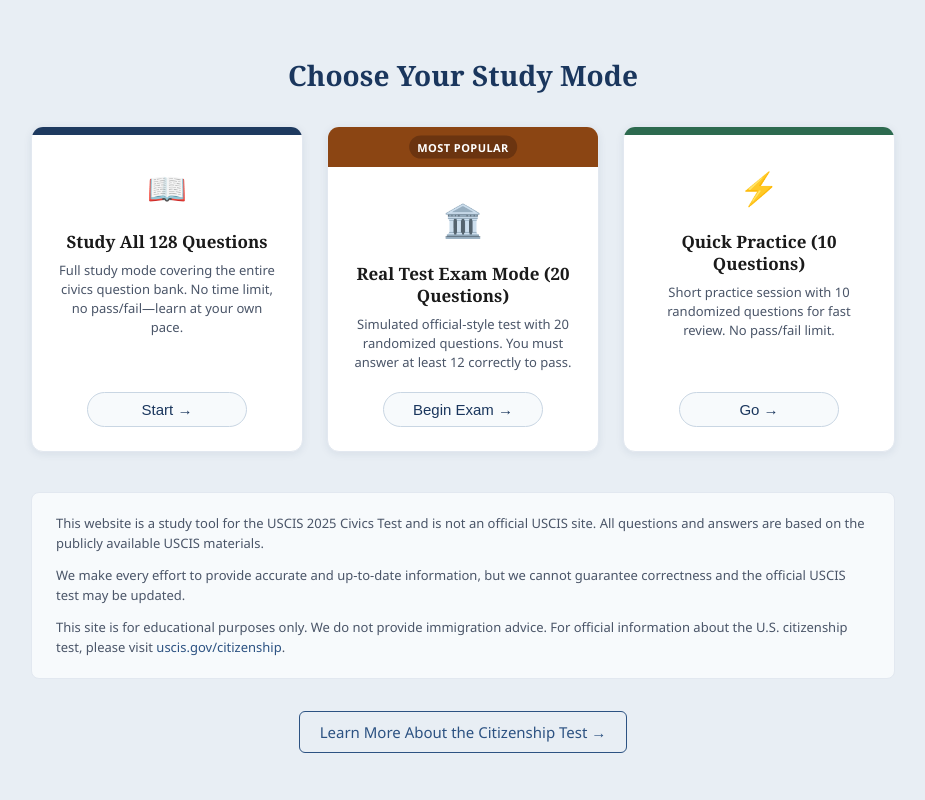
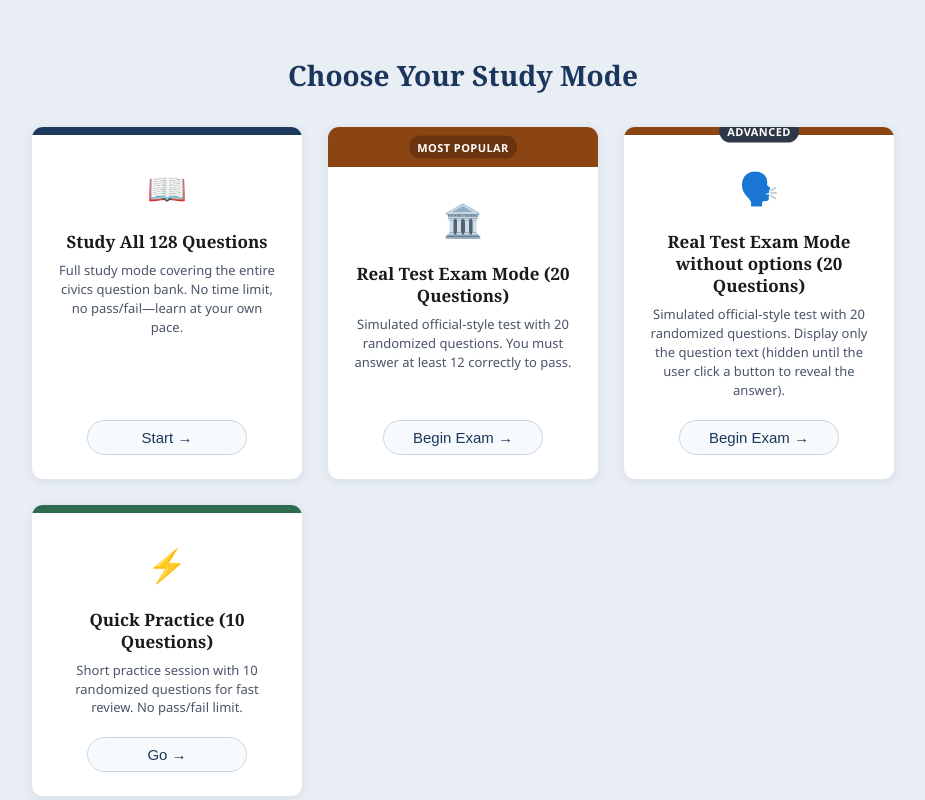
Before and after one commit to AndresArismendi/USA_128_Civics_Questions_2025, a React (Vite) app: page / in a window 1280 px wide. Shown: the top 800 px of the page, without its empty margins (177-1102 px from the left). Built offline with nearby package versions, Linux system fonts and the light colour scheme.

Commit message:
Add advaced real option with no options

```diff
--- a/src/App.jsx
+++ b/src/App.jsx
@@ -6,6 +6,7 @@ import About from './components/About.jsx'
 
 const EXAM_QUESTION_COUNT = 20
 const EXAM_PASS_THRESHOLD = 12
+const EXAM_NO_OPTIONS_QUESTION_COUNT = 20
 const QUICK_QUESTION_COUNT = 10
 
 function shuffleArray(array) {
@@ -64,6 +65,8 @@ function App() {
       questions = shuffled
     } else if (selectedMode === 'exam') {
       questions = shuffled.slice(0, Math.min(EXAM_QUESTION_COUNT, shuffled.length))
+    } else if (selectedMode === 'real_no_options') {
+      questions = shuffled.slice(0, Math.min(EXAM_NO_OPTIONS_QUESTION_COUNT, shuffled.length))
     } else {
       questions = shuffled.slice(0, Math.min(QUICK_QUESTION_COUNT, shuffled.length))
     }
@@ -120,9 +123,10 @@ function App() {
     <div className="app">
       <Test
         key={sessionKey}
+        mode={selectedMode}
         quizData={quizDataForMode}
         passThreshold={passThreshold}
-        onBackToStart={() => {setSelectedMode(null); setSelectedLanguage(null)}}
+        onBackToStart={() => { setSelectedMode(null); setSelectedLanguage(null) }}
         onRestart={() => setSessionKey((k) => k + 1)}
       />
     </div>
--- a/src/components/StartPage.jsx
+++ b/src/components/StartPage.jsx
@@ -19,6 +19,15 @@ const MODES = {
     description: 'Simulated official-style test with 20 randomized questions. You must answer at least 12 correctly to pass.',
     buttonLabel: 'Begin Exam →',
     badge: 'Most Popular',
+  },
+  real_no_options: {
+    id: 'real_no_options',
+    headerClass: 'card-header exam',
+    icon: '🗣️',
+    title: 'Real Test Exam Mode without options (20 Questions)',
+    description: 'Simulated official-style test with 20 randomized questions. Display only the question text (hidden until the user click a button to reveal the answer).',
+    buttonLabel: 'Begin Exam →',
+    badge: 'Advanced',
   },
   quick: {
     id: 'quick',
@@ -111,6 +120,19 @@ function StartPage({ totalQuestions, onSelectMode, onShowAbout }) {
           </div>
         </div>
         <div className="mode-card">
+          <div className={MODES.real_no_options.headerClass}>
+            <span className="mode-badge" style={{ backgroundColor: '#2d3748' }}>{MODES.real_no_options.badge}</span>
+          </div>
+          <div className="mode-card-body">
+            <div className="mode-card-icon exam" aria-hidden="true">{MODES.real_no_options.icon}</div>
+            <h2 className="mode-card-title">{MODES.real_no_options.title}</h2>
+            <p className="mode-card-desc">{MODES.real_no_options.description}</p>
+            <button type="button" className="mode-card-btn" onClick={() => setPendingMode('real_no_options')}>
+              {MODES.real_no_options.buttonLabel}
+            </button>
+          </div>
+        </div>
+        <div className="mode-card">
           <div className={MODES.quick.headerClass} />
           <div className="mode-card-body">
             <div className="mode-card-icon quick" aria-hidden="true">{MODES.quick.icon}</div>
--- a/src/components/Test.jsx
+++ b/src/components/Test.jsx
@@ -10,11 +10,12 @@ function shuffleOptions(array) {
   return copy
 }
 
-const Test = ({ quizData, passThreshold, onBackToStart, onRestart }) => {
+const Test = ({ quizData, passThreshold, onBackToStart, onRestart, mode }) => {
   const { title = 'Civics Questionnaire', subtitle, questions } = quizData
   const [currentQuestionIndex, setCurrentQuestionIndex] = useState(0)
   const [score, setScore] = useState(0)
   const [selectedAnswer, setSelectedAnswer] = useState(null)
+  const [showAnswer, setShowAnswer] = useState(false) // New state for Real Mode
   const [showResults, setShowResults] = useState(false)
   const [showAdBreak, setShowAdBreak] = useState(false)
   const [adCountdown, setAdCountdown] = useState(0)
@@ -25,6 +26,7 @@ const Test = ({ quizData, passThreshold, onBackToStart, onRestart }) => {
     () => shuffleOptions(currentQuestion.options),
     [currentQuestion]
   )
+  const isRealMode = mode === 'real_no_options'
   const isLastQuestion = currentQuestionIndex === questions.length - 1
   const questionNumber = currentQuestionIndex + 1
   const progressPercent = showResults
@@ -53,6 +55,11 @@ const Test = ({ quizData, passThreshold, onBackToStart, onRestart }) => {
       }
     }
   }
+
+  // Reset showAnswer state when question changes
+  useEffect(() => {
+    setShowAnswer(false)
+  }, [currentQuestionIndex])
 
   useEffect(() => {
     if (!showAdBreak || adCountdown <= 0) return
@@ -91,6 +98,7 @@ const Test = ({ quizData, passThreshold, onBackToStart, onRestart }) => {
     setCurrentQuestionIndex(0)
     setScore(0)
     setSelectedAnswer(null)
+    setShowAnswer(false)
     setShowResults(false)
   }
 
@@ -152,7 +160,11 @@ const Test = ({ quizData, passThreshold, onBackToStart, onRestart }) => {
           </p>
         )}
         <div className="feedback results">
-          Your score: <strong>{score} out of {questions.length}</strong> correct.
+          {mode !== 'real_no_options' ? (
+            <span>Your score: <strong>{score} out of {questions.length}</strong> correct.</span>
+          ) : (
+            <span>Exam completed.</span>
+          )}
         </div>
         <div className="results-actions">
           <button type="button" className="next-btn" onClick={handleRestart}>
@@ -184,6 +196,8 @@ const Test = ({ quizData, passThreshold, onBackToStart, onRestart }) => {
         Question {questionNumber} of {questions.length}
       </p>
       <h2 className="question">{currentQuestion.question}</h2>
+
+      {!isRealMode && (
         <ul className="options">
           {optionsInRandomOrder.map((optionText) => (
             <li key={optionText}>
@@ -198,7 +212,37 @@ const Test = ({ quizData, passThreshold, onBackToStart, onRestart }) => {
             </li>
           ))}
         </ul>
-      {selectedAnswer !== null && (
+      )}
+
+      {/* Real Exam Mode: Show Answer Button */}
+      {isRealMode && !showAnswer && (
+        <div style={{ marginTop: '2rem', textAlign: 'center' }}>
+          <button
+            type="button"
+            className="next-btn"
+            onClick={() => setShowAnswer(true)}
+          >
+            Show Correct Answer
+          </button>
+        </div>
+      )}
+
+      {/* Real Exam Mode: Answer Revealed */}
+      {isRealMode && showAnswer && (
+        <>
+          <p className="feedback correct-feedback">
+            <strong>Correct Answer:</strong> {currentQuestion.correctAnswer}
+            <br />
+            {currentQuestion.explanation}
+          </p>
+          <button type="button" className="next-btn" onClick={handleNext}>
+            {isLastQuestion ? 'See Results' : 'Next Question'}
+          </button>
+        </>
+      )}
+
+      {/* Standard Mode: Feedback */}
+      {selectedAnswer !== null && !isRealMode && (
         <>
           <p className={feedbackClass}>
             {currentQuestion.explanation}
```
Lines whose indentation alone changed are shown as unchanged.
